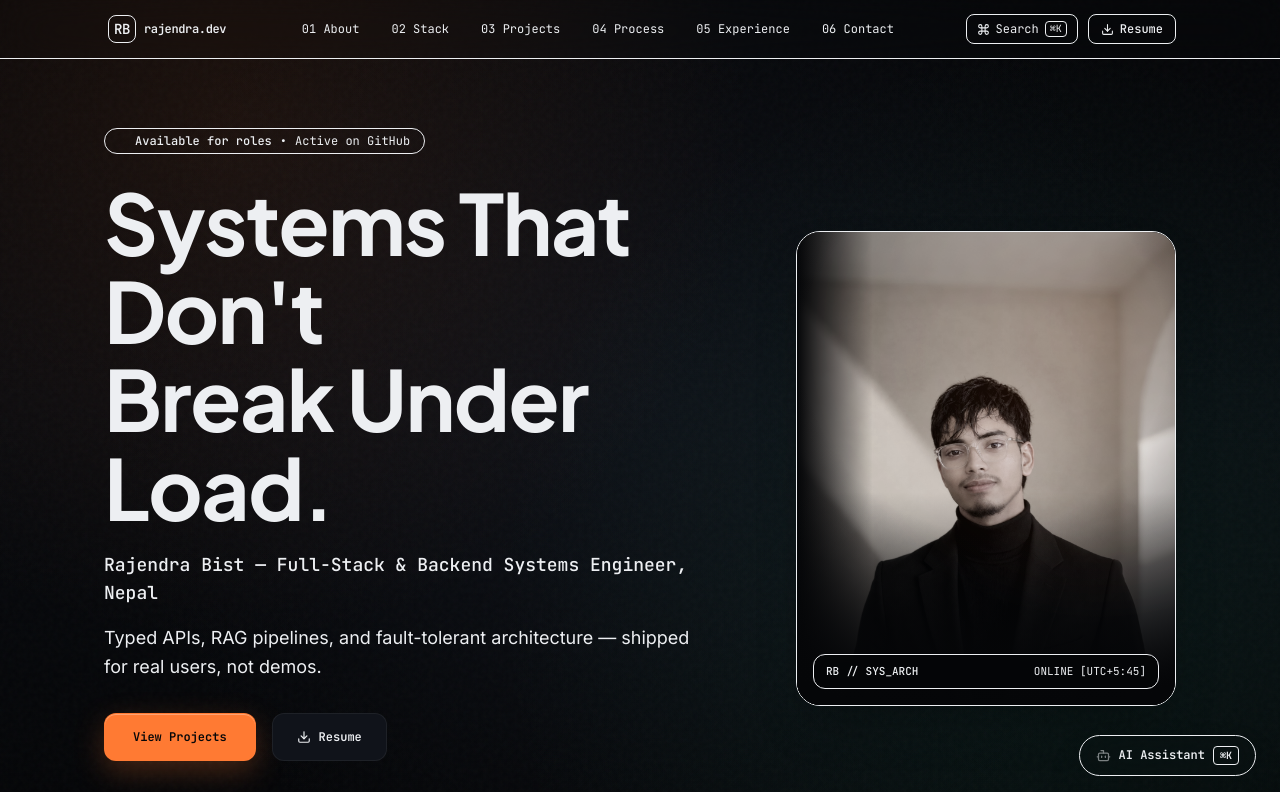
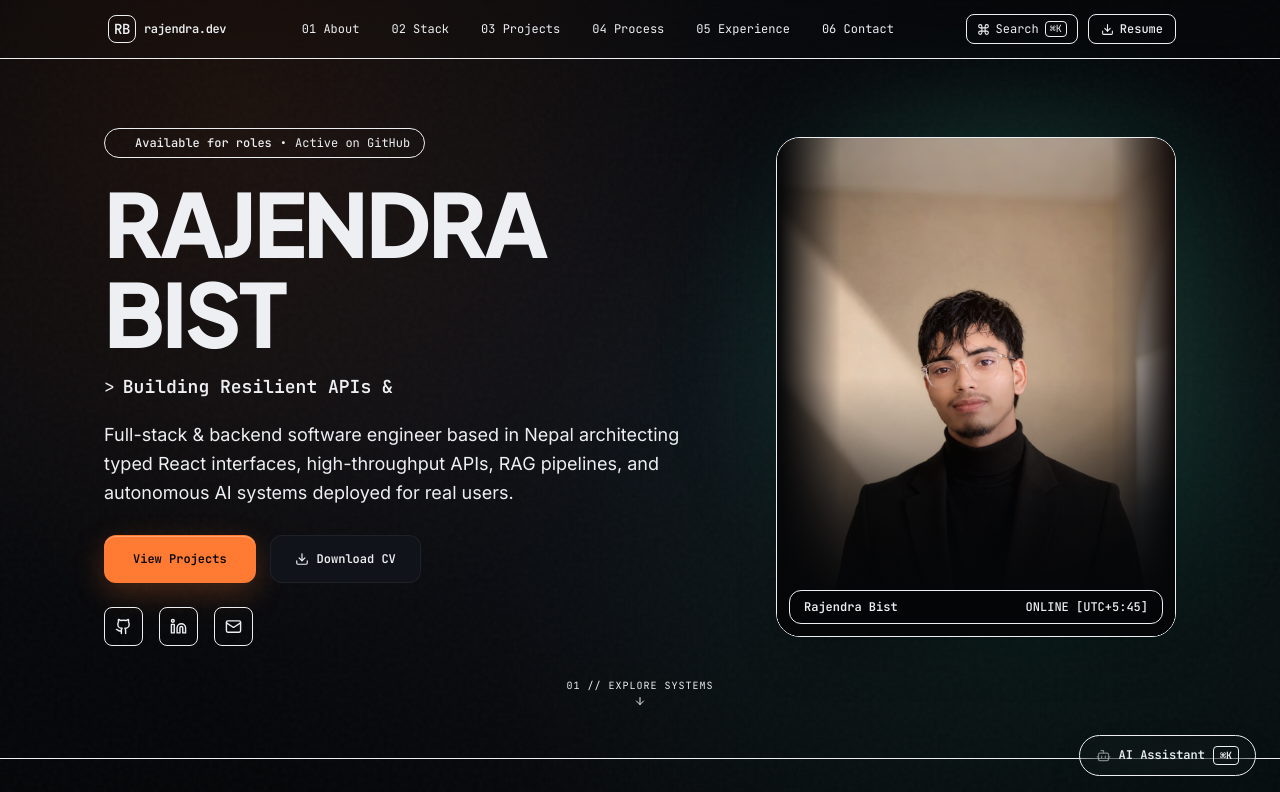
Before and after one commit to rajendrabist07/rajendra-bist, a Next.js app: page / in a window 1280 px wide. Shown: the top 792 px of the page. Built offline with nearby package versions, Linux system fonts and the light colour scheme.

Commit message:
feat(hero): restore bold name branding with dynamic typewriter animation and natural cinematic portrait blending

```diff
--- a/components/sections/Hero.tsx
+++ b/components/sections/Hero.tsx
@@ -1,27 +1,66 @@
 'use client';
 
-import React from 'react';
+import React, { useEffect, useState } from 'react';
 import { motion, useReducedMotion } from 'framer-motion';
-import { ArrowDown, Download, Github, Linkedin, Mail, ArrowUpRight } from 'lucide-react';
+import { ArrowDown, Download, Github, Linkedin, Mail } from 'lucide-react';
 import Image from 'next/image';
 import { PERSONAL } from '@/lib/portfolio-data';
 import Container from '@/components/ui/Container';
 import LiveSystemStatus from '@/components/ui/LiveSystemStatus';
 
+const TYPED_ROLES = [
+  'Full-Stack Developer & Backend Systems',
+  'Building Resilient APIs & RAG Pipelines',
+  'LLM Integrations & Vector Embeddings (pgvector)',
+  'Autonomous AST PR Review Agents & Tooling',
+  'Designing Fault-Tolerant Distributed Architectures',
+];
+
 export default function Hero() {
   const shouldReduceMotion = useReducedMotion();
+  const [roleIndex, setRoleIndex] = useState(0);
+  const [currentText, setCurrentText] = useState(shouldReduceMotion ? TYPED_ROLES[0] : '');
+  const [isDeleting, setIsDeleting] = useState(false);
+
+  useEffect(() => {
+    if (shouldReduceMotion) {
+      setCurrentText(TYPED_ROLES[0]);
+      return;
+    }
+
+    const fullText = TYPED_ROLES[roleIndex];
+    let timeout: NodeJS.Timeout;
+
+    if (!isDeleting && currentText === fullText) {
+      timeout = setTimeout(() => setIsDeleting(true), 2400);
+    } else if (isDeleting && currentText === '') {
+      setIsDeleting(false);
+      setRoleIndex((prev) => (prev + 1) % TYPED_ROLES.length);
+    } else {
+      const speed = isDeleting ? 25 : 55;
+      timeout = setTimeout(() => {
+        setCurrentText(
+          isDeleting
+            ? fullText.substring(0, currentText.length - 1)
+            : fullText.substring(0, currentText.length + 1)
+        );
+      }, speed);
+    }
+
+    return () => clearTimeout(timeout);
+  }, [currentText, isDeleting, roleIndex, shouldReduceMotion]);
 
   return (
     <section
       id="home"
       className="relative flex min-h-[calc(100vh-4rem)] flex-col justify-between overflow-hidden pt-24 pb-12 lg:pt-32"
     >
-      <Container as="div" className="relative grid items-center gap-12 lg:grid-cols-[1.25fr_0.75fr]">
-        {/* Left Column: Statement-as-Hero, Byline, Body Prose, Actions */}
-        <div className="relative z-10 text-left">
-          {/* Consolidated Telemetry Pill */}
-          <div className="mb-6 flex flex-wrap items-center gap-3">
-            <div className="inline-flex items-center gap-2 rounded-full border border-[--border-strong] bg-[--bg-surface-2] px-3.5 py-1 font-mono text-xs text-[--text-secondary] backdrop-blur-md">
+      <Container as="div" className="relative grid items-center gap-10 lg:grid-cols-[1.15fr_0.85fr]">
+        {/* Left Column: Telemetry, Big Name, Typewriter Role, Narrative, CTAs */}
+        <div className="relative z-10 text-center lg:text-left">
+          {/* Consolidated Telemetry Row */}
+          <div className="flex flex-wrap items-center justify-center gap-3 lg:justify-start">
+            <div className="inline-flex items-center gap-2 rounded-full border border-[--border-strong] bg-[--bg-surface-2] px-3.5 py-1.5 font-mono text-xs text-[--text-secondary] backdrop-blur-md">
               <span className="relative flex h-2 w-2">
                 <span className="absolute inline-flex h-full w-full animate-ping rounded-full bg-[--accent-cool] opacity-75" />
                 <span className="relative inline-flex h-2 w-2 rounded-full bg-[--accent-cool]" />
@@ -32,24 +71,27 @@ export default function Hero() {
             </div>
           </div>
 
-          {/* Statement Headline: clamp(48px, 8vw, 108px) */}
-          <h1 className="font-display text-4xl sm:text-6xl lg:text-7xl xl:text-[5.25rem] font-bold tracking-tight text-[--text-primary] leading-[1.05]">
-            Systems That Don&apos;t <br />
-            <span className="text-[--accent-warm]">Break Under Load.</span>
+          {/* Big Bold Name (Paileko Style with High Contrast) */}
+          <h1 className="fluid-hero mt-5 font-black uppercase tracking-tight text-[--text-primary]">
+            Rajendra <br className="hidden sm:inline" />
+            <span className="text-[--accent-warm]">Bist</span>
           </h1>
 
-          {/* Quiet Byline in JetBrains Mono */}
-          <p className="mt-5 font-mono text-sm sm:text-base md:text-lg font-medium text-[--text-secondary]">
-            Rajendra Bist <span className="text-[--text-tertiary]">—</span> Full-Stack &amp; Backend Systems Engineer, Nepal
-          </p>
+          {/* Dynamic Typewriter Role Display with Cursor */}
+          <div className="mt-3 flex min-h-[34px] items-center justify-center lg:justify-start font-mono text-sm sm:text-base md:text-lg text-[--accent-warm]">
+            <span className="text-[--text-tertiary] mr-2">&gt;</span>
+            <span className="font-semibold text-[--text-primary]">{currentText}</span>
+            <span className="ml-1 inline-block w-2.5 h-4 bg-[--accent-warm] animate-cursor-blink font-normal" />
+          </div>
 
-          {/* Body Narrative (Single Size: 17-19px, max-width 52ch) */}
-          <p className="mt-4 max-w-[52ch] text-base sm:text-lg leading-relaxed text-[--text-secondary]">
-            Typed APIs, RAG pipelines, and fault-tolerant architecture — shipped for real users, not demos.
+          {/* Punchy Systems-First Narrative */}
+          <p className="mt-4 max-w-xl text-sm leading-relaxed text-[--text-secondary] sm:text-base md:text-lg">
+            Full-stack &amp; backend software engineer based in Nepal architecting typed React interfaces,
+            high-throughput APIs, RAG pipelines, and autonomous AI systems deployed for real users.
           </p>
 
           {/* Action Buttons: Solid Accent-Warm vs Ghost Outline */}
-          <div className="mt-8 flex flex-wrap items-center gap-4 font-mono text-xs">
+          <div className="mt-7 flex flex-wrap items-center justify-center gap-3.5 lg:justify-start font-mono text-xs">
             <a
               href="#projects"
               className="premium-button-primary inline-flex min-h-12 items-center justify-center rounded-xl px-7 py-3 font-semibold transition-all duration-200"
@@ -62,94 +104,97 @@ export default function Hero() {
               className="premium-button-secondary inline-flex min-h-12 items-center justify-center gap-2 rounded-xl px-6 py-3 font-semibold transition-all duration-200 hover:border-[--accent-warm]"
             >
               <Download size={14} className="text-[--accent-warm]" />
-              Resume
+              Download CV
             </a>
           </div>
 
-          {/* Quiet Monospace Socials Row */}
-          <div className="mt-8 flex items-center gap-5 font-mono text-xs text-[--text-tertiary]">
+          {/* Monospace Socials Row */}
+          <div className="mt-6 flex items-center justify-center gap-4 lg:justify-start text-[--text-secondary]">
+            {[
+              { href: PERSONAL.github, icon: Github, label: 'GitHub' },
+              { href: PERSONAL.linkedin, icon: Linkedin, label: 'LinkedIn' },
+              { href: `mailto:${PERSONAL.email}`, icon: Mail, label: 'Email' },
+            ].map((item) => {
+              const Icon = item.icon;
+              return (
                 <a
-              href={PERSONAL.github}
+                  key={item.label}
+                  href={item.href}
                   target="_blank"
                   rel="noreferrer"
-              className="flex items-center gap-1.5 transition-colors hover:text-[--text-primary]"
+                  aria-label={item.label}
+                  className="rounded-lg border border-[--border-subtle] bg-[--bg-surface-2] p-2.5 transition-all duration-200 hover:border-[--border-strong] hover:text-[--accent-warm] hover:scale-105 active:scale-95"
                 >
-              <Github size={15} />
-              <span>GitHub</span>
+                  <Icon size={17} />
                 </a>
-            <span>•</span>
-            <a
-              href={PERSONAL.linkedin}
-              target="_blank"
-              rel="noreferrer"
-              className="flex items-center gap-1.5 transition-colors hover:text-[--text-primary]"
-            >
-              <Linkedin size={15} />
-              <span>LinkedIn</span>
-            </a>
-            <span>•</span>
-            <a
-              href={`mailto:${PERSONAL.email}`}
-              className="flex items-center gap-1.5 transition-colors hover:text-[--text-primary]"
-            >
-              <Mail size={15} />
-              <span>Email</span>
-            </a>
+              );
+            })}
           </div>
         </div>
 
-        {/* Right Column: Cinematic Portrait Anchor with Low-Key Vignette & Rim-Light */}
+        {/* Right Column: Natural Cinematic Portrait Blending Seamlessly into Dark Void */}
         <div className="relative flex justify-center lg:justify-end">
           <motion.div
-            initial={{ opacity: 0, scale: 0.96 }}
+            initial={{ opacity: 0, scale: 0.95 }}
             animate={{ opacity: 1, scale: 1 }}
-            transition={{ duration: 0.6 }}
-            className="relative aspect-[4/5] w-full max-w-[320px] sm:max-w-[360px] lg:max-w-[380px] overflow-hidden rounded-3xl border border-[--border-strong] bg-[--bg-surface-2] shadow-2xl"
+            transition={{ duration: 0.7 }}
+            className="relative w-full max-w-[320px] sm:max-w-[370px] lg:max-w-[400px] aspect-[4/5]"
           >
-            {/* Cinematic Portrait with Low-Key Desaturation */}
+            {/* Soft Ambient Radial Halo */}
+            <div
+              className="absolute -inset-4 pointer-events-none opacity-25 blur-3xl"
+              style={{
+                background: 'radial-gradient(circle at 60% 40%, #FF7A33 0%, #34D8B0 35%, transparent 70%)',
+              }}
+            />
+
+            {/* Sharp Natural Portrait with Seamless Edge Vignette */}
+            <div className="relative h-full w-full overflow-hidden rounded-3xl border border-[--border-strong] bg-[#050608] shadow-2xl">
               <Image
                 src="/images/rajendra-bist.jpeg"
-              alt="Rajendra Bist - Systems Engineer"
+                alt="Rajendra Bist - Full-Stack & Backend Systems Engineer"
                 fill
                 priority
-              sizes="(min-width: 1024px) 380px, 80vw"
-              className="object-cover object-[50%_18%] filter grayscale-[70%] contrast-[110%] brightness-[90%]"
+                sizes="(min-width: 1024px) 400px, 85vw"
+                className="object-cover object-[50%_18%] filter contrast-[108%] brightness-[96%]"
               />
 
-            {/* Dark Vignette Scrim Bleed */}
+              {/* Natural Dark Vignette Bleed (fades photo edges smoothly into #050608) */}
               <div
                 className="absolute inset-0 pointer-events-none"
                 style={{
                   background: `
-                  radial-gradient(circle at 50% 25%, transparent 45%, #050608 95%),
-                  linear-gradient(to top, #050608 0%, transparent 45%),
-                  linear-gradient(to right, #050608 0%, transparent 20%)
+                    radial-gradient(circle at 50% 28%, transparent 45%, #050608 94%),
+                    linear-gradient(to top, #050608 0%, rgba(5,6,8,0.6) 24%, transparent 52%),
+                    linear-gradient(to right, #050608 0%, transparent 16%),
+                    linear-gradient(to left, #050608 0%, transparent 16%)
                   `,
                 }}
               />
 
-            {/* Warm-Accent Rim-Light Overlay (12% Opacity Screen Blend) */}
+              {/* Subtle Warm Rim Light Overlay */}
               <div
-              className="absolute inset-0 pointer-events-none opacity-15 mix-blend-screen"
+                className="absolute inset-0 pointer-events-none opacity-10 mix-blend-screen"
                 style={{
-                background: 'radial-gradient(circle at 80% 20%, #FF7A33 0%, transparent 60%)',
+                  background: 'radial-gradient(circle at 80% 20%, #FF7A33 0%, transparent 55%)',
                 }}
               />
 
-            {/* Micro Terminal Overlay Tag */}
-            <div className="absolute bottom-4 left-4 right-4 flex items-center justify-between rounded-xl border border-[--border-subtle] bg-[#050608]/85 px-3 py-2 font-mono text-[11px] text-[--text-secondary] backdrop-blur-md">
-              <span className="text-[--text-primary] font-medium">RB // SYS_ARCH</span>
-              <span className="text-[--accent-cool] flex items-center gap-1.5">
-                <span className="h-1.5 w-1.5 rounded-full bg-[--accent-cool] animate-pulse" />
+              {/* Floating Monospace Status Badge */}
+              <div className="absolute bottom-3 left-3 right-3 flex items-center justify-between rounded-xl border border-[--border-subtle] bg-[#050608]/90 px-3.5 py-2 font-mono text-xs text-[--text-secondary] backdrop-blur-md">
+                <span className="font-semibold text-[--text-primary]">Rajendra Bist</span>
+                <span className="text-[--accent-cool] flex items-center gap-1.5 font-medium">
+                  <span className="h-2 w-2 rounded-full bg-[--accent-cool] animate-pulse" />
                   ONLINE [UTC+5:45]
                 </span>
+              </div>
             </div>
           </motion.div>
         </div>
       </Container>
 
-      {/* Subtle Bottom Section Indicator */}
-      <div className="mx-auto mt-10 flex flex-col items-center gap-1 font-mono text-[10px] text-[--text-tertiary]">
+      {/* Subtle Scroll Indicator */}
+      <div className="mx-auto mt-8 flex flex-col items-center gap-1 font-mono text-[10px] text-[--text-tertiary]">
         <span className="tracking-widest uppercase">01 // EXPLORE SYSTEMS</span>
         <ArrowDown size={12} className="animate-bounce text-[--accent-warm]" />
       </div>
```
Lines whose indentation alone changed are shown as unchanged.
